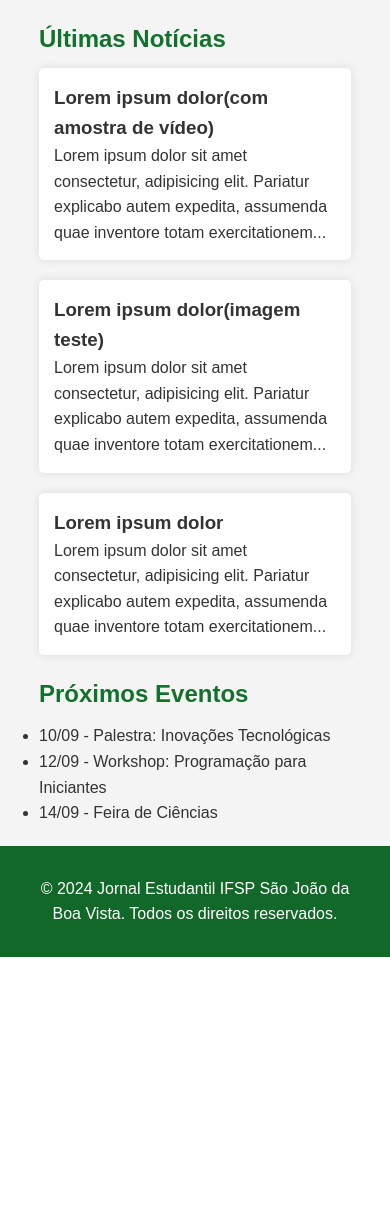
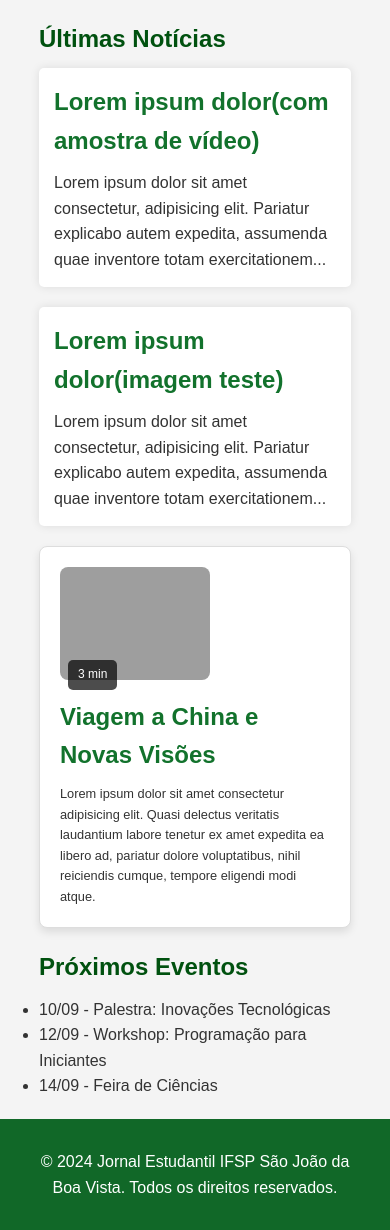
Before and after one commit to JornalFederal/SBV, a PHP site: page / in a window 390 px wide. Shown: the part 249-1479 px from the top of the page. Before the commit the page ends 1206 px from the top, so only its background shows below. Run offline with PHP 8.4, Linux system fonts and the light colour scheme; grey boxes are pictures that could not be loaded.

Commit message:
Add files via upload

```diff
--- a/index.html
+++ b/index.html
@@ -24,16 +24,30 @@
     <section id="noticias" class="container">
         <h2>Últimas Notícias</h2>
         <div class="noticia">
-            <h3><a href="noticia1.html">Lorem ipsum dolor(com amostra de vídeo)</a></h3>
+            <h2><a href="noticia1.html">Lorem ipsum dolor(com amostra de vídeo)</a></h2>
             <p>Lorem ipsum dolor sit amet consectetur, adipisicing elit. Pariatur explicabo autem expedita, assumenda quae inventore totam exercitationem...</p>
         </div>
         <div class="noticia">
-            <h3><a href="noticia2.html">Lorem ipsum dolor(imagem teste)</a></h3>
+            <h2><a href="noticia2.html">Lorem ipsum dolor(imagem teste)</a></h2>
             <p>Lorem ipsum dolor sit amet consectetur, adipisicing elit. Pariatur explicabo autem expedita, assumenda quae inventore totam exercitationem...</p>
         </div>
-        <div class="noticia">
-            <h3><a href="noticia3.html">Lorem ipsum dolor</a></h3>
-            <p>Lorem ipsum dolor sit amet consectetur, adipisicing elit. Pariatur explicabo autem expedita, assumenda quae inventore totam exercitationem...</p>
+        <div class="news-item">
+            <div class="news-video">
+                <!-- Miniatura do vídeo (use uma imagem estática ou thumbnail do vídeo) -->
+                <img src="" onerror="this.src='imagens/jorge.png';" alt="Imagem do vídeo" class="thumbnail" id="videoThumbnail" >
+                <span class="video-duration">3 min</span>
+            </div>
+            <div class="news-content">
+                <h2><a href="noticia3.html">Viagem a China e Novas Visões</a></h2>
+                <p>Lorem ipsum dolor sit amet consectetur adipisicing elit. Quasi delectus veritatis laudantium labore tenetur ex amet expedita ea libero ad, pariatur dolore voluptatibus, nihil reiciendis cumque, tempore eligendi modi atque.</p></div>
+        </div>
+         <!-- Modal para exibição do vídeo -->
+         <div id="videoModal" class="modal">
+            <div class="modal-content">
+                <h2 class="news-video-title">Lorem Ipsum</h2>
+                <span class="close" id="closeModal">&times;</span>
+                <iframe id="videoFrame" src="https://www.youtube.com/embed/LXb3EKWsInQ?controls=1&modestbranding=0&rel=0" frameborder="0" allowfullscreen></iframe>
+            </div>
         </div>
     </section>
     <section id="eventos" class="container">
@@ -49,5 +63,6 @@
             <p>&copy; 2024 Jornal Estudantil IFSP São João da Boa Vista. Todos os direitos reservados.</p>
         </div>
     </footer>
+    <script src="scripts.js"></script>
 </body>
 </html>
--- a/noticia2.html
+++ b/noticia2.html
@@ -25,7 +25,7 @@
         <article>
             <h2>Lorem ipsum dolor(imagem teste)</h2>
             <p><strong>Publicado em:</strong> 01 de setembro de 2024</p>
-            <img src="teste.jpeg" alt="Lorem ipsum dolor sit" style="width:25%; height:auto; margin: 20px 0;">
+            <img src="" onerror="this.src='imagens/jorge.png';" alt="Lorem ipsum dolor sit" style="width:30%; height:auto; margin: 20px 0;">
             <p>Lorem ipsum dolor sit amet, consectetur adipiscing elit. Nulla facilisi. Phasellus vulputate neque vel est dapibus, nec pharetra justo aliquam. Nullam at orci quam. Sed ullamcorper mauris sed purus laoreet, in ornare libero varius. Fusce scelerisque felis id justo cursus gravida. Nam condimentum magna non interdum malesuada. Aliquam erat volutpat.</p>
 
             <p>Integer molestie massa id lectus vehicula, a volutpat purus ultricies. Mauris tincidunt pretium lacus vel sollicitudin. Vestibulum finibus ligula eu orci viverra, a efficitur libero sollicitudin. Nulla facilisi. Donec convallis, odio sed iaculis gravida, turpis enim rhoncus libero, vitae laoreet neque turpis a lorem.</p>
--- a/scripts.js
+++ b/scripts.js
@@ -1,6 +1,27 @@
-// Precisa de Servidor e PHP para funcionar.
-document.getElementById('sugestaoForm').addEventListener('submit', function(event) {
-    event.preventDefault(); // Evita o envio do formulário
-    // Limpa o formulário
-    document.getElementById('sugestaoForm').reset();
+document.addEventListener('DOMContentLoaded', function() {
+    // Agora o código só será executado após o carregamento completo do DOM
+
+    // Seleciona a miniatura do vídeo e o botão de fechar
+    const videoThumbnail = document.getElementById('videoThumbnail');
+    const videoModal = document.getElementById('videoModal');
+    const videoFrame = document.getElementById('videoFrame');
+    const closeModalButton = document.getElementById('closeModal');
+
+    // Função para abrir o modal e carregar o vídeo
+    function openModal() {
+        console.log('Abrindo modal...');
+        videoModal.style.display = 'block';
+    }
+
+    // Função para fechar o modal e parar o vídeo
+    function closeModal() {
+        console.log('Fechando modal...');
+        videoModal.style.display = 'none';
+    }
+
+    // Adiciona o evento de clique na miniatura do vídeo
+    videoThumbnail.addEventListener('click', openModal);
+
+    // Adiciona o evento de clique no botão de fechar
+    closeModalButton.addEventListener('click', closeModal);
 });
--- a/styles.css
+++ b/styles.css
@@ -51,7 +51,7 @@ nav ul li a:hover {
 }
 
 section h2 {
-    color: #12722c;
+    color: #00510f;
     margin-bottom: 10px;
 }
 a{
@@ -177,3 +177,130 @@ button:hover {
     margin-left: -5px;
     text-align: center;
 }
+
+.news-content {
+    max-width: 70%;
+}
+/* Container da notícia */
+.news-item {
+    display: flex;
+    margin: 20px auto;
+    padding: 20px;
+    max-width: 100%;
+    background-color: #fff;
+    border: 1px solid #ddd;
+    border-radius: 8px;
+    box-shadow: 0 4px 8px rgba(0, 0, 0, 0.1);
+}
+
+/* Estilo da miniatura do vídeo */
+.news-video {
+    position: relative;
+    margin-right: 20px;
+}
+
+.news-video .thumbnail {
+    max-width: 150px;
+    border-radius: 8px;
+    margin-right: 20px;
+    cursor: pointer;
+}
+
+.video-duration {
+    position: absolute;
+    bottom: 8px;
+    left: 8px;
+    background-color: rgba(0, 0, 0, 0.7);
+    color: #fff;
+    padding: 5px 10px;
+    font-size: 12px;
+    border-radius: 5px;
+}
+
+/* Estilo do conteúdo da notícia */
+.noticia a{
+    font-size: 1.5rem;
+    color: #12722c;
+    margin-bottom: 10px;
+}
+.news-content a {
+    font-size: 24px;
+    color: #12722c;
+    margin-bottom: 10px;
+}
+
+.news-content p {
+    font-size: 0.9rem;
+    color: #333;
+}
+
+/* Modal */
+.modal {
+    display: none;
+    position: fixed;
+    z-index: 1000;
+    left: 0;
+    top: 0;
+    width: 100%;
+    height: 100%;
+    background-color: rgba(0, 0, 0, 0.8);
+}
+
+.modal-content {
+    position: relative;
+    margin: 5% auto;
+    width: 80%;
+    max-width: 700px;
+    background-color: #fff;
+    border-radius: 8px;
+    padding: 20px;
+}
+
+.modal-content iframe {
+    width: 100%;
+    height: 400px;
+}
+
+.close {
+    position: absolute;
+    top: -10px;
+    right: 2px;
+    font-size: 28px;
+    color: #00420c;
+    cursor: pointer;
+}
+
+.close:hover {
+    text-decoration: underline;
+}
+
+.news-video-title{
+    text-align: center;
+    color: #00510f;
+    font-weight: bold;
+}
+
+@media (max-width: 768px) {
+    .news-item {
+        flex-direction: column; /* Alinha os itens em coluna no mobile */
+        align-items: flex-start;
+    }
+
+    .news-video img {
+        max-width: 100%;
+        margin: 0 0 10px 0;
+    }
+
+    .news-content {
+        max-width: 100%;
+        text-align: left;
+    }
+
+    .news-content h2 {
+        font-size: 24px;
+    }
+
+    .news-content p {
+        font-size: 0.8rem;
+    }
+}
```
Also changed, not shown: noticia1.html (+1 -6 lines), noticia3.html (line endings or trailing spaces), sobre.html (line endings or trailing spaces), sugestoes.html (line endings or trailing spaces), todas-noticias.html (line endings or trailing spaces).
